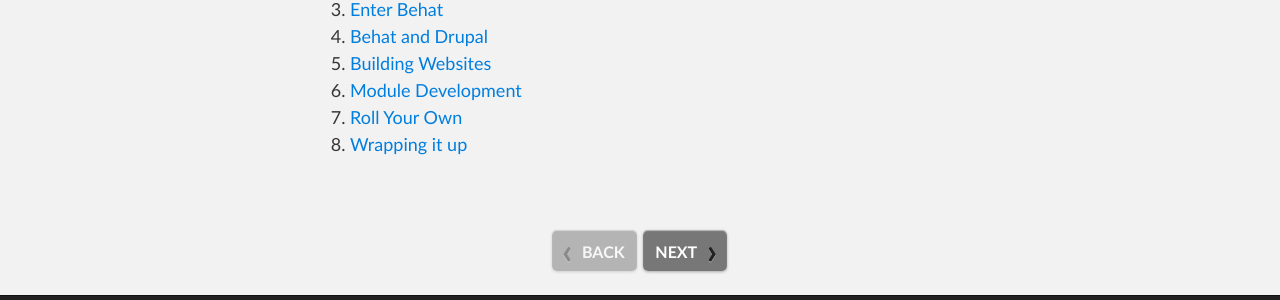
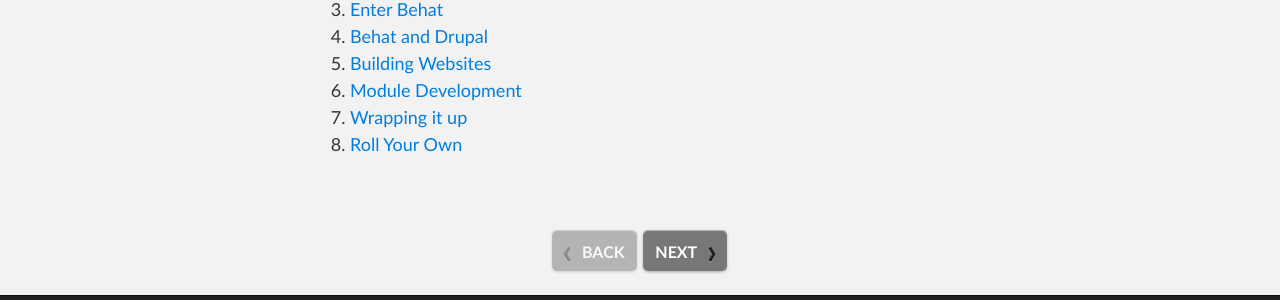
Before and after one commit to stopfstedt/behat-drupal-workshop, a Jekyll site: the page built from index.md, in a window 1280 px wide. Shown: the part 519-819 px from the top of the page. Built offline with Jekyll 4.4.1, drawn with Linux system fonts in a browser that asks for light colours; Markdown is read by kramdown in place of the engine named in the settings.

Commit message:
switched order of things.

```diff
--- a/index.md
+++ b/index.md
@@ -14,5 +14,5 @@ This is the companion-website to the "BDD with Drupal" workshop offered by UCSF'
 3. [Behat and Drupal](behat_and_drupal.html)
 4. [Building Websites](building_websites.html)
 5. [Module Development](module_development.html)
-6. [Roll Your Own](diy.html)
-7. [Wrapping it up](le_fin.html)
+6. [Wrapping it up](le_fin.html)
+7. [Roll Your Own](diy.html)
```
